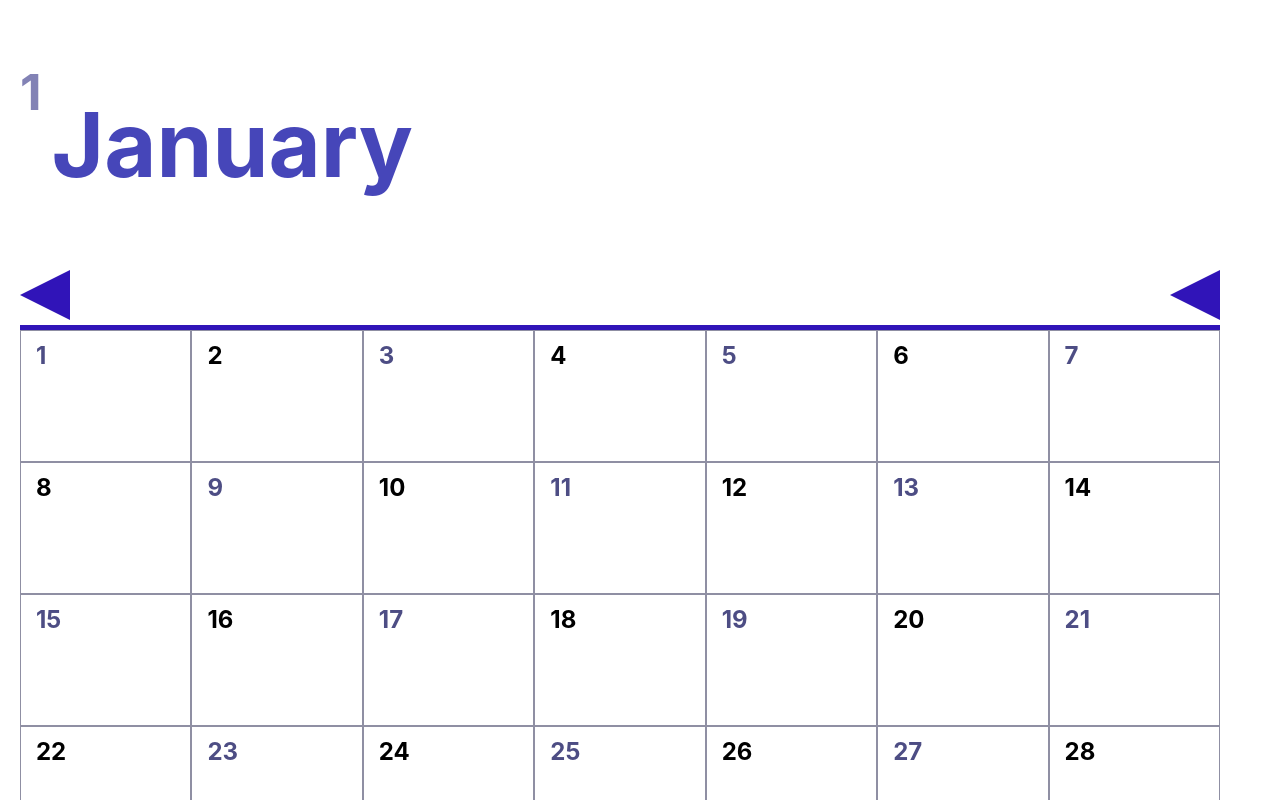
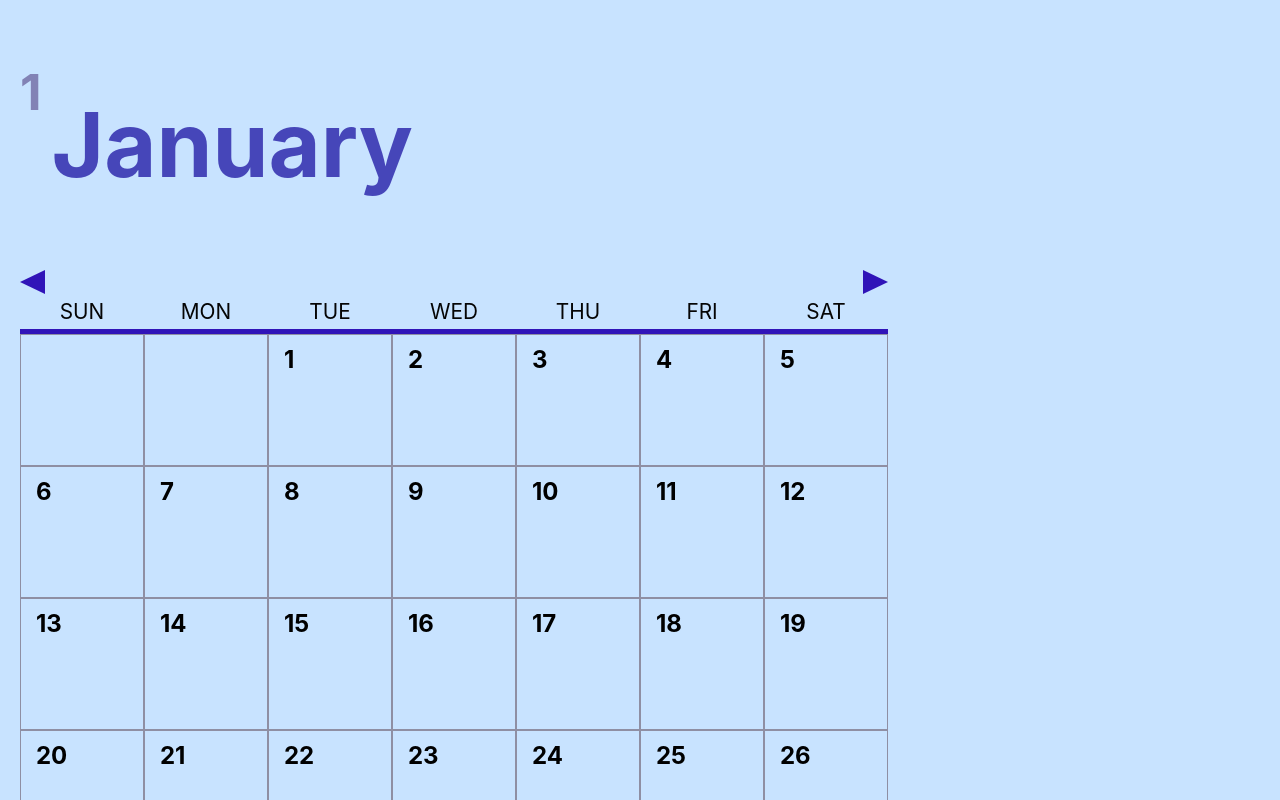
Before and after one commit to Kangiriyanka/ReactFlask-Diary, a React (Create React App) app: page /calendar/1 in a window 1280 px wide. Shown: the top 800 px of the page. Built offline with nearby package versions, Linux system fonts and the light colour scheme.

Commit message:
Add weekdays to calendar

```diff
--- a/src/assets/data/calendar.js
+++ b/src/assets/data/calendar.js
@@ -1,10 +1,12 @@
-// Months object
 
-// Check if a year is a leap year
-function isLeapYear(year) {
+export function isLeapYear(year) {
     return (year % 4 === 0 && year % 100 !== 0) || (year % 400 === 0);
 }
 
+// Pass the date as a string in the format "YYYY-MM-DD you silly goose
+export function getDayOfTheWeek(year, month) {
 
-// Default is used only when you want to export one value.
-export default isLeapYear;
+    const date = new Date(year, month , 1);
+    console.log(date.getDay())
+    return date.getDay();
+}
--- a/src/assets/styles/calendar.scss
+++ b/src/assets/styles/calendar.scss
@@ -1,14 +1,27 @@
 /* CSS For Calendar-related components  */
-@mixin triangle {
+@mixin left-triangle {
   width: 0;
   height: 0;
   margin-bottom: 5px;
-  border-top: 25px solid transparent;
-  border-right: 50px solid hsl(250,80%, 40%);
-  border-bottom: 25px solid transparent;
+  border-top: 12.5px solid transparent;
+  border-right: 25px solid hsl(250,80%, 40%);
+  border-bottom: 12.5px solid transparent;
 
 
+}
+@mixin right-triangle {
+  width: 0;
+  height: 0;
+  margin-bottom: 5px;
+  border-top: 12.5px solid transparent;
+  border-left: 25px solid hsl(250,80%, 40%);
+  border-bottom: 12.5px solid transparent;
 
+
+}
+.day-of-week {
+  color: hsl(0, 0%, 2%);
+  font-size: 1.3rem;
 
 }
 
@@ -16,6 +29,7 @@
     position: relative;
     width: 100%;
     display: flex;
+
 
     flex-direction: row;
 
@@ -30,7 +44,7 @@
    display: grid;
    grid-template-columns: repeat(7, 1fr);
    position: relative;
-   max-width: 1200px;
+   max-width: 70%;
    left: 0px;
    border-top: 5px solid hsl(250,80%, 40%);
 
@@ -53,8 +67,20 @@
 
   }
 
+  .day-of-week-container {
+    display: grid;
+    max-width: 70%;
+
+    grid-template-columns: repeat(7, 1fr);
+    justify-content: center;
+    justify-items: center;
+    margin-bottom: 5px;
+
+
+
+  }
   .buttons-container{
-    max-width: 1200px;
+    max-width: 70%;
     display: flex;
     flex-direction: row;
     justify-content: space-between;
@@ -62,13 +88,12 @@
 
 
   .previous-triangle {
-    @include triangle;
+    @include left-triangle;
 
 }
   .next-triangle {
 
-    @include triangle;
-    @include triangle;
+    @include right-triangle;
 
 
 
--- a/src/components/calendar_components/Calendar.jsx
+++ b/src/components/calendar_components/Calendar.jsx
@@ -2,13 +2,13 @@ import React from 'react'
 import {useState, useEffect} from 'react'
 import {useParams} from 'react-router-dom'
 import MonthGrid from "./MonthGrid.jsx"
-import isLeapYear from "../../assets/data/calendar.js"
+import {getDayOfTheWeek, isLeapYear} from "../../assets/data/calendar.js"
 import "../../assets/styles/calendar.scss"
 
 function Calendar() {
 
     const {year} = useParams()
-
+    const daysOfTheWeek = ["SUN", "MON", "TUE", "WED", "THU", "FRI", "SAT"]
     const calendar = {
       "January": 31,
       "February": isLeapYear(year) ? 29 : 28,
@@ -28,6 +28,7 @@ function Calendar() {
     const [index, setIndex] = useState(0)
     const [currentMonth, setCurrentMonth] = useState(months[index])
     const [days, setDays] = useState([])
+    const [firstDayOfTheMonth, setFirstDayOfTheMonth] = useState(0)
 
 
     // Returns an array of integers corresponding to the # of days in the given month
@@ -43,8 +44,8 @@ function Calendar() {
 
     // Whenever the month changes, update the days, if it's an empty array, it will only run once when the components mounts.
     useEffect(() => {
-
-        setDays(createDays(calendar[currentMonth]));
+        setFirstDayOfTheMonth(getDayOfTheWeek(year, index))
+        setDays(createDays(calendar[currentMonth] ));
     }, [currentMonth]);
 
     /**
@@ -103,7 +104,16 @@ function Calendar() {
             <div className= "next-triangle" onClick= {handleNextMonth}>  </div>
 
             </div>
-            <MonthGrid month= {currentMonth} days={days} year={year} />
+            <div className= "day-of-week-container">
+            {daysOfTheWeek.map((day, index) => (
+                <div  key={index} className= "day-of-week">
+                    {day}
+                </div>
+            ))}
+
+            </div>
+            <MonthGrid  offset = {firstDayOfTheMonth} month= {currentMonth} days={days} year={year} />
+
 
 
 
--- /dev/null
+++ b/src/components/calendar_components/EmptySquare.jsx
@@ -0,0 +1,18 @@
+import React from "react"
+import { Link } from "react-router-dom";
+
+
+function EmptySquare(props) {
+
+
+    return (
+        <div className="calendar-square">
+
+
+        </div>
+    )
+
+
+}
+
+export default EmptySquare;
--- a/src/components/calendar_components/MonthGrid.jsx
+++ b/src/components/calendar_components/MonthGrid.jsx
@@ -1,30 +1,42 @@
 import React from "react";
 import Square from "./Square.jsx"
 import { motion } from "framer-motion"
-
+import EmptySquare from "./EmptySquare.jsx";
 
 function MonthGrid(props) {
+let customStyle = {color: "black"}
+const emptySquares = Array.from({length: props.offset}, (_,i) => i +1)
+console.log(props.days)
 
-
-let customStyle = {color: "black"}
 
     // Create an array of days in the current month
 
-    return (
-
-        <div className = "monthGrid">
-
-             {props.days.map((day) =>
-            //  Every odd number , add a background
-
-             <Square key= {day}  customStyle= {day % 2 == 0 ? customStyle : ""} day = {day} month= {props.month} year={props.year} />)}
+   return (
+  <div className="monthGrid">
 
 
-        </div>
+       {emptySquares.map((day) => (
 
 
-    )
+                <EmptySquare />
+            )
+       )}
+
+       {props.days.map((day) => (
+            <Square key={day} day={day} month={props.month} year={props.year} customStyle={customStyle} />
+        ))};
+
+
+
+
+
+
+
+  </div>
+);
+
 }
 
 
+
 export default MonthGrid;
--- a/src/index.css
+++ b/src/index.css
@@ -2,6 +2,7 @@ html {
 
   margin: 0;
   height: 100vh;
+  background-color: #359aff45;
 
 
 }
```
Also changed, not shown: 1 other file (tests, documents, lock files or other folders).
